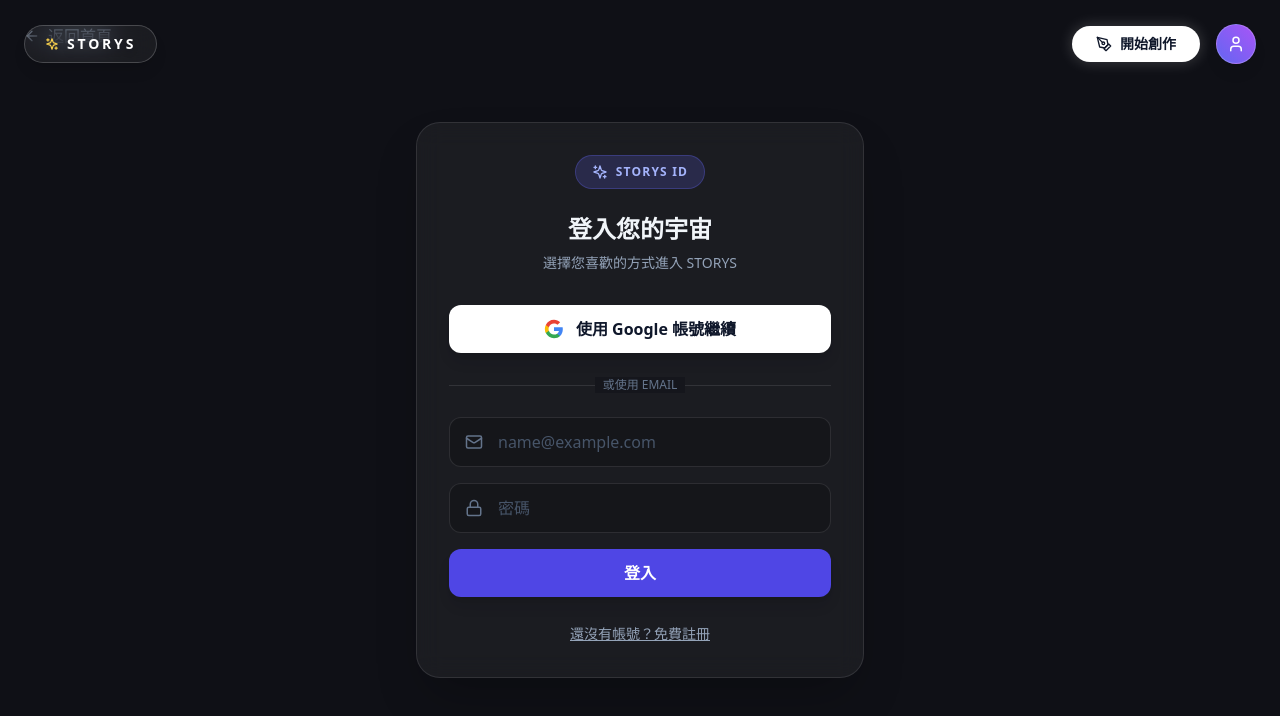
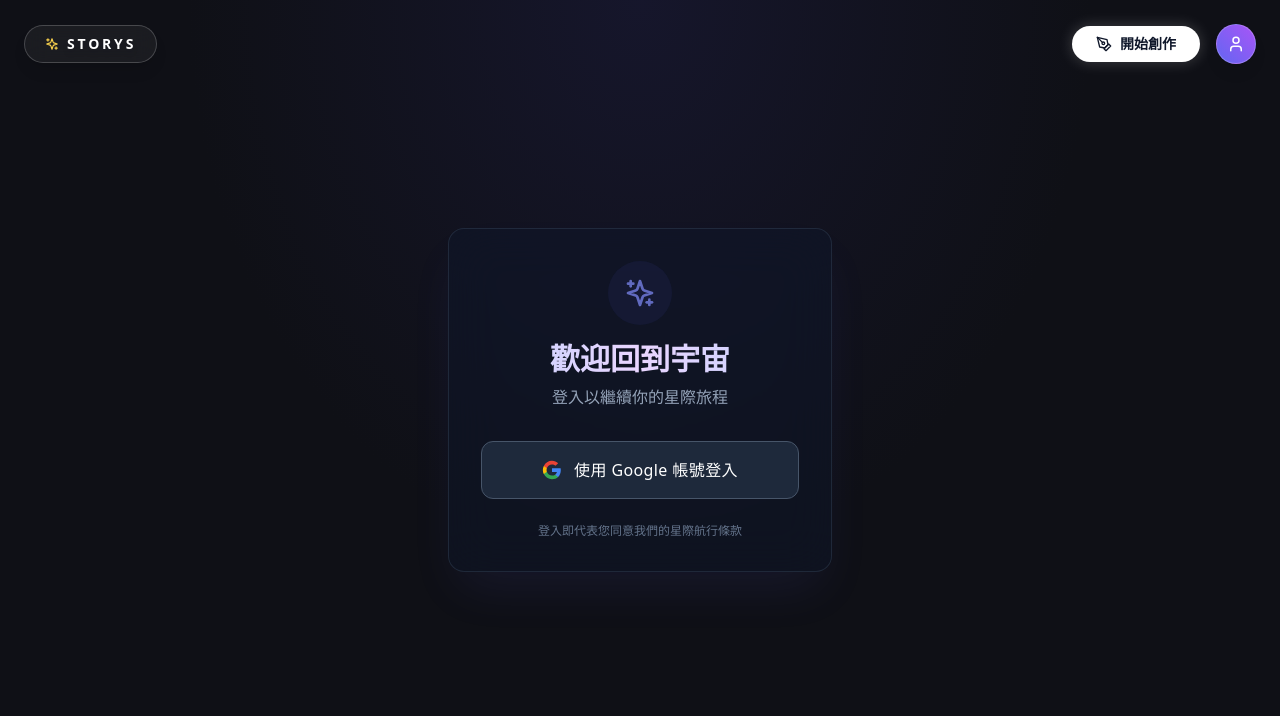
Before and after one commit to lailai620/storys-universe, a React (Vite) app: page /storys-universe/login in a window 1280 px wide. Shown: the top 716 px of the page. Built offline with nearby package versions, Linux system fonts and the light colour scheme.

Commit message:
feat: smart login redirect for both dev and prod

```diff
--- a/src/pages/Login.jsx
+++ b/src/pages/Login.jsx
@@ -1,148 +1,113 @@
-import React, { useState } from 'react';
+import React, { useEffect } from 'react';
+import { useNavigate } from 'react-router-dom';
 import { supabase } from '../supabaseClient';
-import { useNavigate } from 'react-router-dom';
-import { ArrowLeft, Sparkles, Mail, Loader2, Lock } from 'lucide-react';
+import { useAudio } from '../context/AudioContext';
 import { useToast } from '../context/ToastContext';
-import { useAudio } from '../context/AudioContext';
+
+// 假設你有用 lucide-react 的圖示，如果沒有可以拿掉
+import { LogIn, Sparkles } from 'lucide-react';
 
 const Login = () => {
-  const [isSignUp, setIsSignUp] = useState(false); // 切換登入/註冊
-  const [email, setEmail] = useState('');
-  const [password, setPassword] = useState('');
-  const [loading, setLoading] = useState(false);
+  const navigate = useNavigate();
+  const { playClick, playHover } = useAudio();
   const { showToast } = useToast();
-  const { playClick, playSuccess } = useAudio();
-  const navigate = useNavigate();
 
-  // 1. Google 登入 (已修正重導向問題)
+  // 檢查是否已登入，如果已登入直接踢去首頁
+  useEffect(() => {
+    const checkUser = async () => {
+      const { data: { session } } = await supabase.auth.getSession();
+      if (session) {
+        navigate('/');
+      }
+    };
+    checkUser();
+  }, [navigate]);
+
   const handleGoogleLogin = async () => {
-    playClick();
-    const { error } = await supabase.auth.signInWithOAuth({
-      provider: 'google',
-      options: {
-        // ✅ 關鍵修正：強制指定回到當前的網域 (例如 localhost:5173)
-        // 這樣就不會被踢到舊的線上版本
-        redirectTo: 'https://lailai620.github.io/storys-universe/'
-        ,
-      },
-    });
-    if (error) showToast(error.message, 'error');
-  };
-
-  // 2. 帳號密碼登入/註冊
-  const handleAuth = async (e) => {
-    e.preventDefault();
-    if (!email || !password) return;
-    setLoading(true);
-    playClick();
+    playClick(); // 播放點擊音效
 
     try {
-      if (isSignUp) {
-        // 註冊
-        const { error } = await supabase.auth.signUp({
-          email,
-          password,
-        });
-        if (error) throw error;
-        showToast('註冊成功！請檢查信箱驗證連結', 'success');
-      } else {
-        // 登入
-        const { error } = await supabase.auth.signInWithPassword({
-          email,
-          password,
-        });
-        if (error) throw error;
-        playSuccess();
-        showToast('登入成功，歡迎回到宇宙', 'success');
-        navigate('/');
-      }
+      // 🧠 核心修改：智慧判斷環境
+      // import.meta.env.DEV 是 Vite 內建變數，開發模式時為 true
+      const redirectUrl = import.meta.env.DEV
+        ? 'http://localhost:5173'  // 本機開發環境
+        : 'https://lailai620.github.io/storys-universe/'; // 線上正式環境
+
+      console.log('正在登入，準備跳轉至:', redirectUrl); // 除錯用
+
+      const { error } = await supabase.auth.signInWithOAuth({
+        provider: 'google',
+        options: {
+          redirectTo: redirectUrl,
+        },
+      });
+
+      if (error) throw error;
+
+      // 注意：OAuth 登入會直接跳轉離開頁面，所以這裡不需要寫 navigate
+
     } catch (error) {
-      showToast(error.message, 'error');
-    } finally {
-      setLoading(false);
+      console.error('登入錯誤:', error);
+      showToast(error.message || '登入失敗，請稍後再試', 'error');
     }
   };
 
   return (
-    <div className="min-h-screen bg-[#0f1016] text-slate-100 flex flex-col items-center justify-center p-4">
-      <button onClick={() => navigate('/')} className="absolute top-6 left-6 flex items-center gap-2 text-slate-400 hover:text-white transition-colors">
-        <ArrowLeft size={16} /> 返回首頁
-      </button>
+    <div className="min-h-screen flex items-center justify-center relative overflow-hidden">
 
-      <div className="w-full max-w-md bg-white/5 border border-white/10 p-8 rounded-3xl backdrop-blur-md shadow-2xl animate-in fade-in zoom-in-95 duration-500">
-        <div className="flex justify-center mb-6">
-          <div className="flex items-center gap-2 px-4 py-2 rounded-full bg-indigo-500/20 text-indigo-300 border border-indigo-500/30">
-            <Sparkles size={16} />
-            <span className="text-xs font-bold tracking-widest uppercase">STORYS ID</span>
+      {/* 背景特效 (可以根據你的喜好調整) */}
+      <div className="absolute inset-0 bg-[#0f1016]">
+        <div className="absolute top-0 left-0 w-full h-full bg-[radial-gradient(ellipse_at_top,_var(--tw-gradient-stops))] from-indigo-900/20 via-[#0f1016] to-[#0f1016]"></div>
+      </div>
+
+      {/* 登入卡片 */}
+      <div className="relative z-10 w-full max-w-md p-8 mx-4">
+        <div className="bg-slate-900/50 backdrop-blur-xl border border-slate-700/50 rounded-2xl p-8 shadow-2xl shadow-indigo-500/10">
+
+          <div className="text-center mb-8">
+            <div className="inline-flex items-center justify-center w-16 h-16 rounded-full bg-indigo-500/10 mb-4 animate-pulse">
+              <Sparkles className="w-8 h-8 text-indigo-400" />
+            </div>
+            <h1 className="text-3xl font-bold bg-clip-text text-transparent bg-gradient-to-r from-indigo-200 via-purple-200 to-indigo-200">
+              歡迎回到宇宙
+            </h1>
+            <p className="text-slate-400 mt-2">
+              登入以繼續你的星際旅程
+            </p>
           </div>
-        </div>
 
-        <h1 className="text-2xl font-bold text-center mb-2">{isSignUp ? '加入星際艦隊' : '登入您的宇宙'}</h1>
-        <p className="text-slate-400 text-center mb-8 text-sm">選擇您喜歡的方式進入 STORYS</p>
+          <button
+            onClick={handleGoogleLogin}
+            onMouseEnter={playHover}
+            className="w-full group relative px-4 py-4 bg-slate-800 hover:bg-slate-700 text-white rounded-xl border border-slate-600 hover:border-indigo-500/50 transition-all duration-300 flex items-center justify-center gap-3 overflow-hidden"
+          >
+            {/* 按鈕發光特效 */}
+            <div className="absolute inset-0 bg-gradient-to-r from-indigo-500/0 via-indigo-500/10 to-indigo-500/0 translate-x-[-100%] group-hover:translate-x-[100%] transition-transform duration-700"></div>
 
-        {/* Google Login Button */}
-        <button
-          onClick={handleGoogleLogin}
-          className="w-full py-3 bg-white text-slate-900 hover:bg-slate-200 rounded-xl font-bold transition-all shadow-lg flex items-center justify-center gap-3 mb-6"
-        >
-          <svg className="w-5 h-5" viewBox="0 0 24 24">
-            <path d="M22.56 12.25c0-.78-.07-1.53-.2-2.25H12v4.26h5.92c-.26 1.37-1.04 2.53-2.21 3.31v2.77h3.57c2.08-1.92 3.28-4.74 3.28-8.09z" fill="#4285F4" />
-            <path d="M12 23c2.97 0 5.46-.98 7.28-2.66l-3.57-2.77c-.98.66-2.23 1.06-3.71 1.06-2.86 0-5.29-1.93-6.16-4.53H2.18v2.84C3.99 20.53 7.7 23 12 23z" fill="#34A853" />
-            <path d="M5.84 14.09c-.22-.66-.35-1.36-.35-2.09s.13-1.43.35-2.09V7.07H2.18C1.43 8.55 1 10.22 1 12s.43 3.45 1.18 4.93l2.85-2.22.81-.62z" fill="#FBBC05" />
-            <path d="M12 5.38c1.62 0 3.06.56 4.21 1.64l3.15-3.15C17.45 2.09 14.97 1 12 1 7.7 1 3.99 3.47 2.18 7.07l3.66 2.84c.87-2.6 3.3-4.53 6.16-4.53z" fill="#EA4335" />
-          </svg>
-          使用 Google 帳號繼續
-        </button>
+            <svg className="w-5 h-5" viewBox="0 0 24 24">
+              <path
+                d="M22.56 12.25c0-.78-.07-1.53-.2-2.25H12v4.26h5.92c-.26 1.37-1.04 2.53-2.21 3.31v2.77h3.57c2.08-1.92 3.28-4.74 3.28-8.09z"
+                fill="#4285F4"
+              />
+              <path
+                d="M12 23c2.97 0 5.46-.98 7.28-2.66l-3.57-2.77c-.98.66-2.23 1.06-3.71 1.06-2.86 0-5.29-1.93-6.16-4.53H2.18v2.84C3.99 20.53 7.7 23 12 23z"
+                fill="#34A853"
+              />
+              <path
+                d="M5.84 14.09c-.22-.66-.35-1.36-.35-2.09s.13-1.43.35-2.09V7.07H2.18C1.43 8.55 1 10.22 1 12s.43 3.45 1.18 4.93l2.85-2.22.81-.62z"
+                fill="#FBBC05"
+              />
+              <path
+                d="M12 5.38c1.62 0 3.06.56 4.21 1.64l3.15-3.15C17.45 2.09 14.97 1 12 1 7.7 1 3.99 3.47 2.18 7.07l3.66 2.84c.87-2.6 3.3-4.53 6.16-4.53z"
+                fill="#EA4335"
+              />
+            </svg>
+            <span className="font-medium tracking-wide">使用 Google 帳號登入</span>
+          </button>
 
-        <div className="relative mb-6">
-          <div className="absolute inset-0 flex items-center"><div className="w-full border-t border-white/10"></div></div>
-          <div className="relative flex justify-center text-xs uppercase"><span className="bg-[#15161c] px-2 text-slate-500">或使用 Email</span></div>
-        </div>
-
-        <form onSubmit={handleAuth} className="space-y-4">
-          <div>
-            <div className="relative">
-              <Mail className="absolute left-4 top-1/2 -translate-y-1/2 text-slate-500" size={18} />
-              <input
-                type="email"
-                placeholder="name@example.com"
-                value={email}
-                onChange={(e) => setEmail(e.target.value)}
-                className="w-full bg-black/20 border border-white/10 rounded-xl py-3 pl-12 pr-4 text-white placeholder:text-slate-600 focus:outline-none focus:border-indigo-500 transition-colors"
-                required
-              />
-            </div>
+          <div className="mt-6 text-center text-xs text-slate-500">
+            登入即代表您同意我們的星際航行條款
           </div>
-          <div>
-            <div className="relative">
-              <Lock className="absolute left-4 top-1/2 -translate-y-1/2 text-slate-500" size={18} />
-              <input
-                type="password"
-                placeholder="密碼"
-                value={password}
-                onChange={(e) => setPassword(e.target.value)}
-                className="w-full bg-black/20 border border-white/10 rounded-xl py-3 pl-12 pr-4 text-white placeholder:text-slate-600 focus:outline-none focus:border-indigo-500 transition-colors"
-                required
-                minLength={6}
-              />
-            </div>
-          </div>
-          <button
-            type="submit"
-            disabled={loading}
-            className="w-full py-3 bg-indigo-600 hover:bg-indigo-500 text-white rounded-xl font-bold transition-all shadow-lg disabled:opacity-50 flex items-center justify-center gap-2"
-          >
-            {loading ? <Loader2 className="animate-spin" size={18} /> : (isSignUp ? '註冊帳號' : '登入')}
-          </button>
-        </form>
-
-        <div className="mt-6 text-center">
-          <button
-            onClick={() => setIsSignUp(!isSignUp)}
-            className="text-sm text-slate-400 hover:text-white underline transition-colors"
-          >
-            {isSignUp ? '已經有帳號了？點此登入' : '還沒有帳號？免費註冊'}
-          </button>
         </div>
       </div>
     </div>
```
